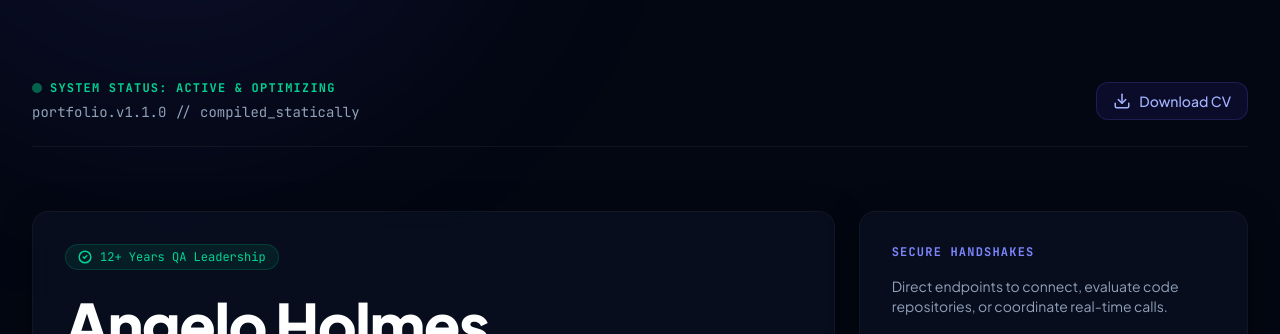
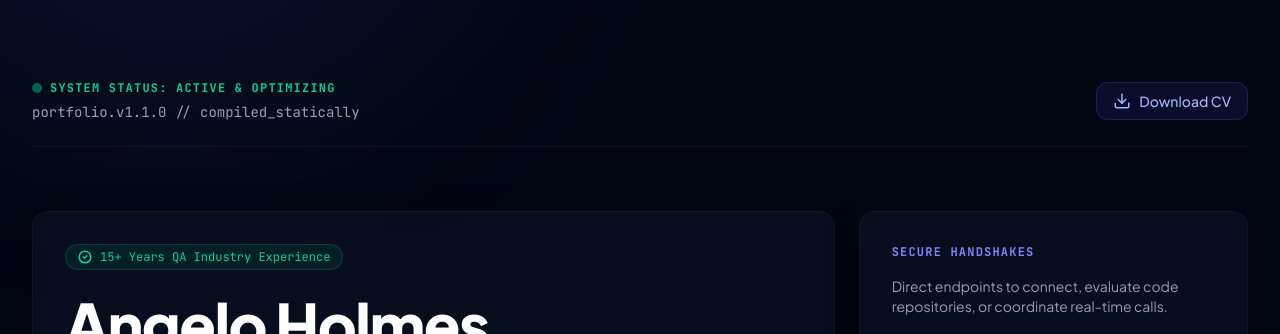
Before and after one commit to Alo-Holmes/Alo-Holmes.github.io, an Astro site: page / in a window 1280 px wide. Shown: the top 334 px of the page. Built offline with nearby package versions, Linux system fonts and the light colour scheme; Astro itself is replaced by a stand-in of ours.

Commit message:
Updated Industry tenure

```diff
--- a/src/pages/index.astro
+++ b/src/pages/index.astro
@@ -46,7 +46,7 @@ import TelemetryCard from '../components/TelemetryCard.astro';
                   <path d="M12 22c5.523 0 10-4.477 10-10S17.523 2 12 2 2 6.477 2 12s4.477 10 10 10z"/>
                   <path d="m9 12 2 2 4-4"/>
                 </svg>
-                12+ Years QA Leadership
+                15+ Years QA Industry Experience
               </div>
 
               <h1 class="text-4xl md:text-5xl lg:text-6xl font-extrabold tracking-tight text-white mb-4">
```
